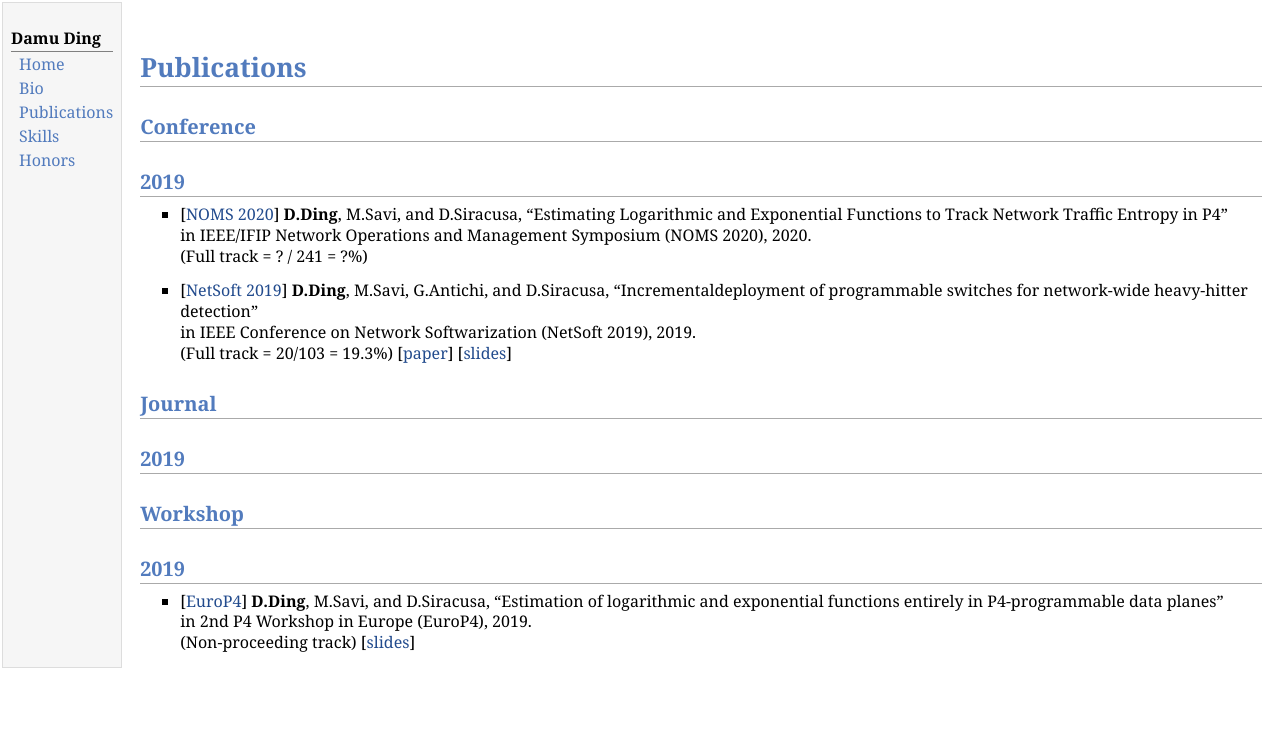
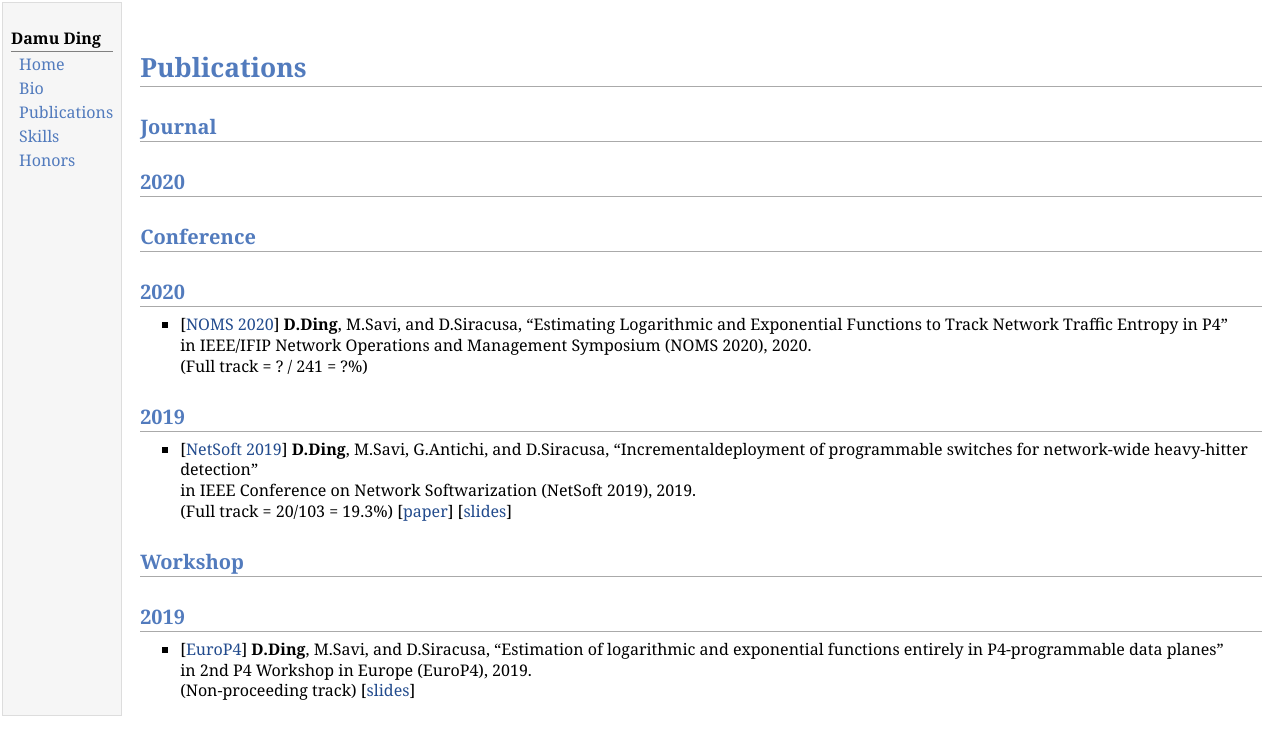
Before and after one commit to DINGDAMU/Personal-page, a plain HTML site: page publications.html in a window 1280 px wide. Drawn offline with Linux system fonts and the light colour scheme.

Commit message:
update publications

```diff
--- a/publications.html
+++ b/publications.html
@@ -21,8 +21,10 @@
 <td id="layout-content">
 <p><br /></p>
 <h1>Publications</h1>
+<h2>Journal</h2>
+<h2>2020</h2>
 <h2>Conference </h2>
-<h2>2019</h2>
+<h2>2020</h2>
 <ul>
 <li><p>[<a href="https://noms2020.ieee-noms.org/">NOMS 2020</a>] <b>D.Ding</b>, M.Savi, and D.Siracusa, “Estimating Logarithmic and Exponential
 Functions to Track Network Traffic Entropy in P4” <br />
@@ -31,14 +33,13 @@ in IEEE/IFIP Network Operations and Management Symposium
 (Full track =  ? / 241 = ?%) </p>
 </li>
 </ul>
+<h2>2019</h2>
 <ul>
 <li><p>[<a href="http://netsoft2019.ieee-netsoft.org">NetSoft 2019</a>] <b>D.Ding</b>, M.Savi, G.Antichi, and D.Siracusa, “Incrementaldeployment of programmable switches for network-wide heavy-hitter detection” <br />
 in IEEE Conference on Network Softwarization (NetSoft 2019), 2019.<br />
 (Full track =  20/103 = 19.3%) [<a href="papers/netsoft2019.pdf">paper</a>] [<a href="slides/NWHHD+.pdf">slides</a>]</p>
 </li>
 </ul>
-<h2>Journal</h2>
-<h2>2019</h2>
 <h2>Workshop</h2>
 <h2>2019</h2>
 <ul>
```
Also changed, not shown: 1 other file.
